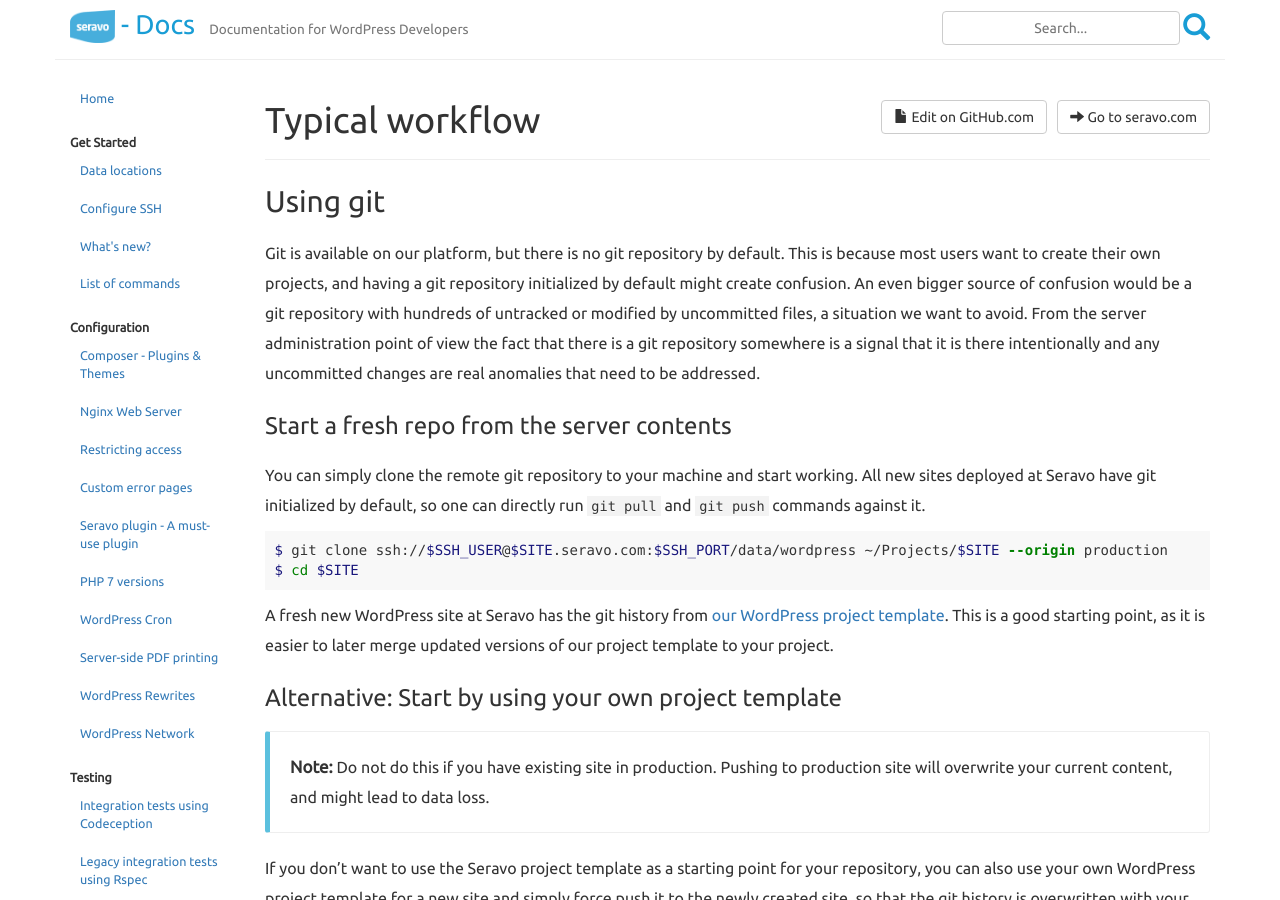
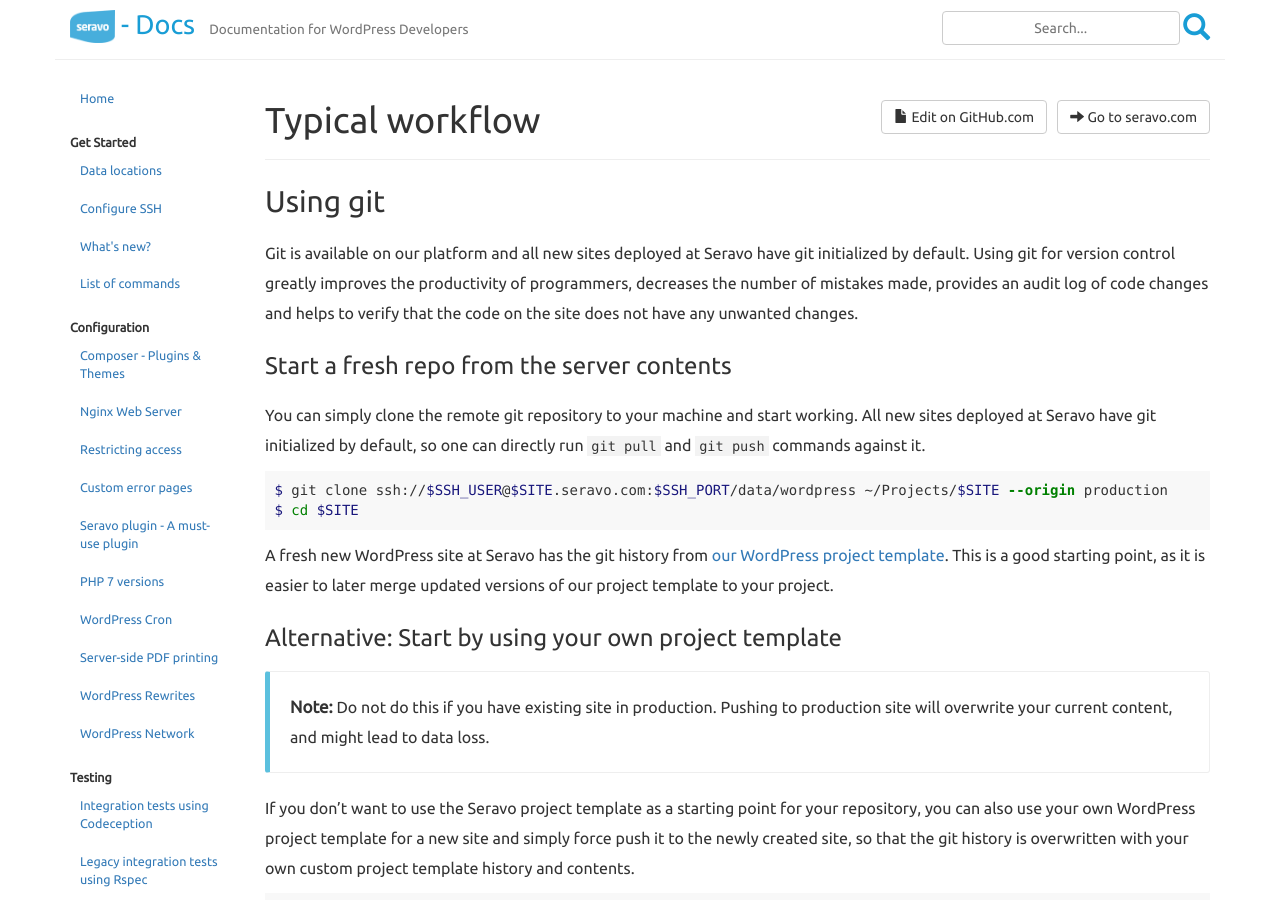
Before and after one commit to Seravo/docs, a Jekyll site: the page built from _posts/2015-10-13-local-development.md, in a window 1280 px wide and 900 px high. Built offline with Jekyll 4.4.1, drawn with Linux system fonts in a browser that asks for light colours; nearby versions of some CDN libraries.

Commit message:
Align git related docs about how it is initialized by default

```diff
--- a/_posts/2015-10-13-local-development.md
+++ b/_posts/2015-10-13-local-development.md
@@ -8,7 +8,7 @@
 
 ## Using git
 
-Git is available on our platform, but there is no git repository by default. This is because most users want to create their own projects, and having a git repository initialized by default might create confusion. An even bigger source of confusion would be a git repository with hundreds of untracked or modified by uncommitted files, a situation we want to avoid. From the server administration point of view the fact that there is a git repository somewhere is a signal that it is there intentionally and any uncommitted changes are real anomalies that need to be addressed.
+Git is available on our platform and all new sites deployed at Seravo have git initialized by default. Using git for version control greatly improves the productivity of programmers, decreases the number of mistakes made, provides an audit log of code changes and helps to verify that the code on the site does not have any unwanted changes.
 
 ### Start a fresh repo from the server contents
 
```
Also changed, not shown: _posts/2015-10-12-deploy-using-git.md (+1 -1 lines), index.md (+1 -1 lines).
